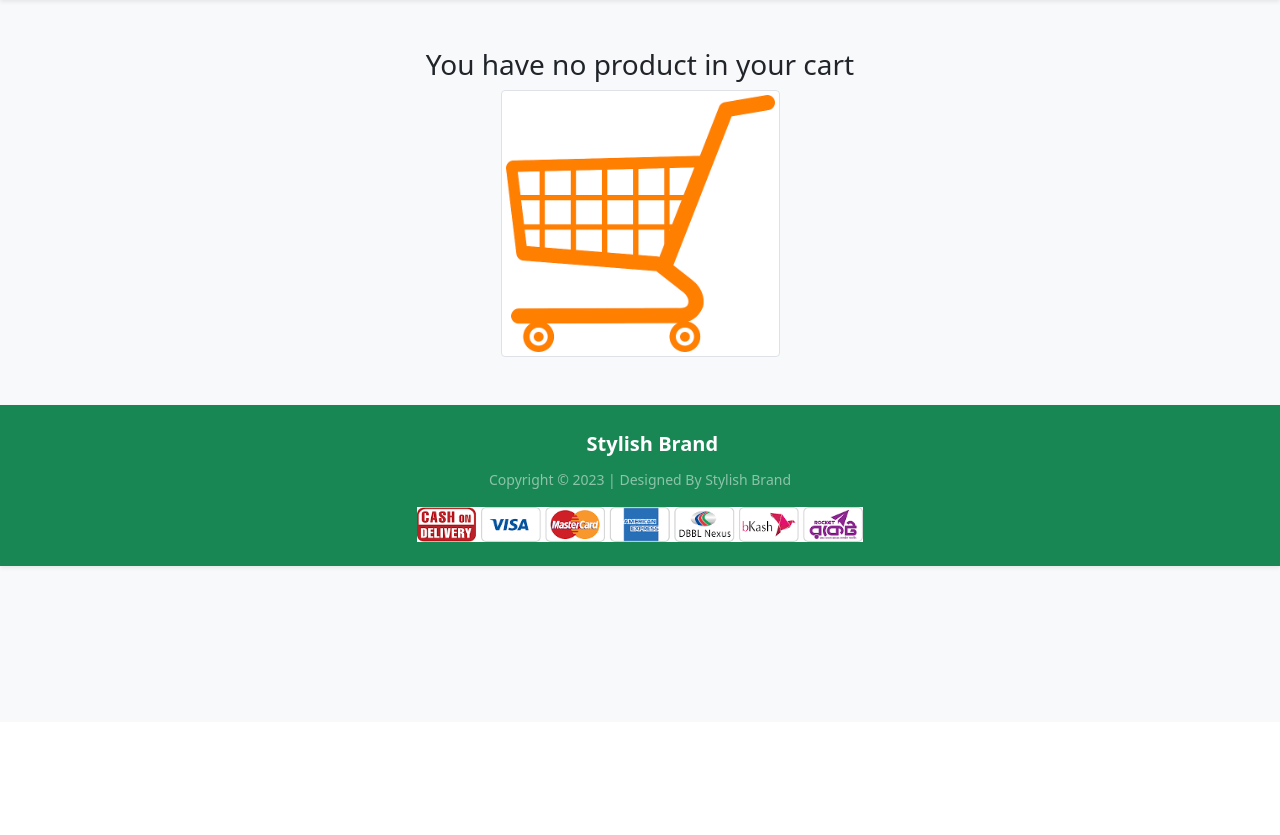
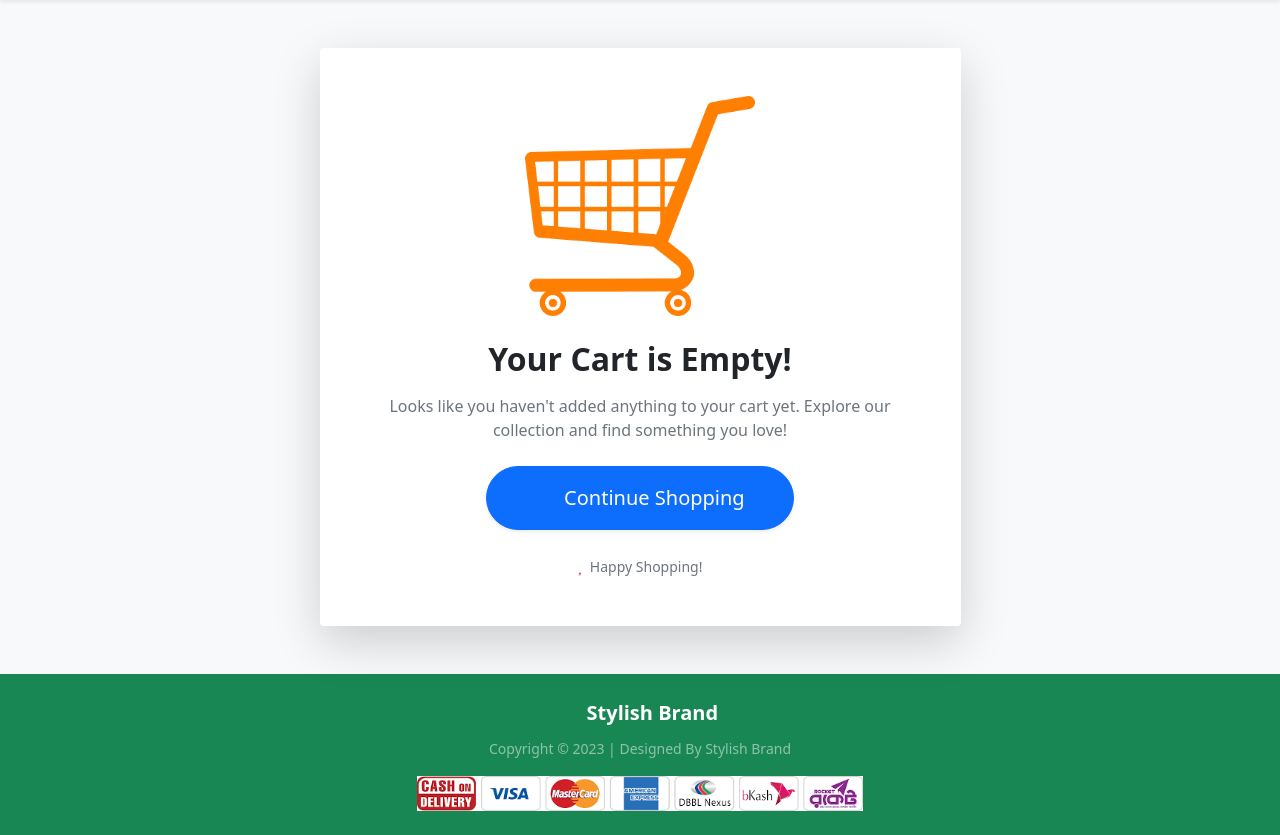
Before and after one commit to MuhammadRafiulIslam9803/Stylish-Brand-Django, a Django app: template Shop/templates/Shop/emptycart.html in a window 1280 px wide. Shown: the part 78-913 px from the top of the page. Before the commit the page ends 647 px from the top, so only its background shows below. Run offline with Django 5.2, Linux system fonts and the light colour scheme; the template is opened without the code that fills it, so the values that code supplies are empty; some libraries are stand-ins or nearby versions; some web fonts are replaced.

Commit message:
added relavent update

```diff
--- a/Shop/templates/Shop/emptycart.html
+++ b/Shop/templates/Shop/emptycart.html
@@ -1,14 +1,62 @@
 {% extends 'Shop/base.html' %}
 {% load static %}
-{% block title %}Empty Cart {% endblock title %}
+
+{% block title %}Empty Cart{% endblock title %}
+
 {% block main-content %}
+
 <div class="container my-5">
-    <div class="row">
-        <h3 class="text-center">You have no product in your cart</h3>
-        <div class="text-center">
-            <img src="{% static 'Shop/images/emptycart.png' %}" alt="" class="img-fluid img-thumbnail w-25">
+
+    <div class="row justify-content-center">
+        <div class="col-md-9 col-lg-7">
+
+            <div class="card border-0 shadow-lg rounded-4 text-center p-4 p-md-5">
+
+                <!-- Empty Cart Image -->
+                <div class="mb-4">
+                    <img
+                        src="{% static 'Shop/images/emptycart.png' %}"
+                        alt="Empty Shopping Cart"
+                        class="img-fluid"
+                        style="max-width: 230px; width: 100%;"
+                    >
+                </div>
+
+                <!-- Heading -->
+                <h2 class="fw-bold text-dark mb-3">
+                    Your Cart is Empty!
+                </h2>
+
+                <!-- Description -->
+                <p class="text-secondary mb-4">
+                    Looks like you haven't added anything to your cart yet.
+                    Explore our collection and find something you love!
+                </p>
+
+                <!-- Continue Shopping Button -->
+                <div>
+                    <a href="{% url 'home' %}"
+                       class="btn btn-primary btn-lg rounded-pill px-5 py-3 fw-semibold shadow-sm">
+
+                        <i class="fas fa-shopping-bag me-2"></i>
+                        Continue Shopping
+
+                    </a>
+                </div>
+
+                <!-- Footer Text -->
+                <div class="mt-4">
+                    <small class="text-muted">
+                        <i class="fas fa-heart text-danger me-1"></i>
+                        Happy Shopping!
+                    </small>
+                </div>
+
+            </div>
+
         </div>
+    </div>
 
-    </div>
 </div>
+
 {% endblock main-content %}
```
Also changed, not shown: db.sqlite3, db_backup.sqlite3 (added).
